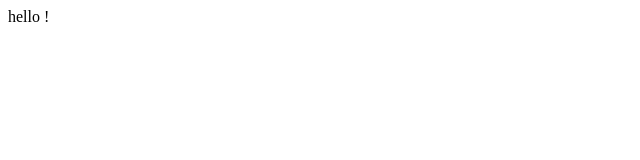
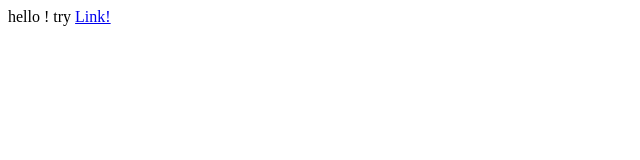
Before and after one commit to chakkapoom7/chakkapoom7.github.io, a plain HTML site: page index.html in a window 1280 px wide. Shown: the full height of the page, 0-640 px from the left. Drawn offline with Linux system fonts and the light colour scheme.

```diff
--- a/index.html
+++ b/index.html
@@ -8,5 +8,6 @@
 </head>
 <body>
     hello !
+    try <a href="/try_fd/index.html">Link!</a>
 </body>
 </html>
```
